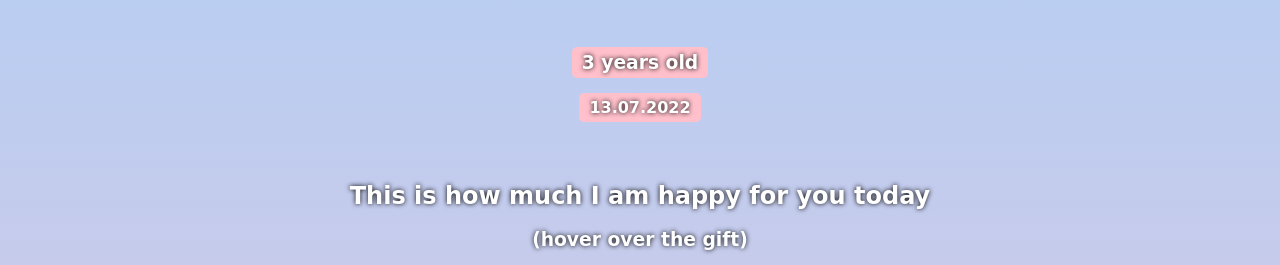
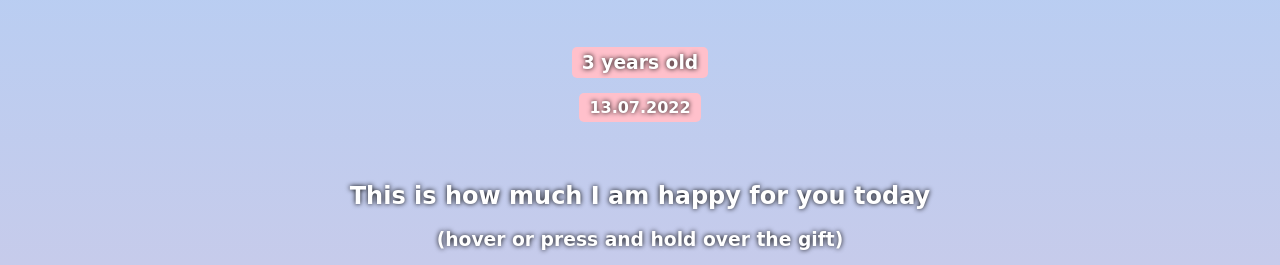
Before and after one commit to Damini212/Birthday-card, a plain HTML site: page index.html in a window 1280 px wide. Shown: the part 502-767 px from the top of the page. Drawn offline with Linux system fonts and the light colour scheme; a web font is replaced by a local one.

Commit message:
Update index.html

```diff
--- a/index.html
+++ b/index.html
@@ -19,7 +19,7 @@
   </div>
   <div id="gift-section">
     <h2 id="gift-title"> This is how much I am happy for you today</h2>
-    <h3 id="gift-hover">(hover over the gift)</h3>
+    <h3 id="gift-hover">(hover or press and hold over the gift)</h3>
     <div class="gift-image" id="gift-img-happy">
     </div>
   </div>
```
